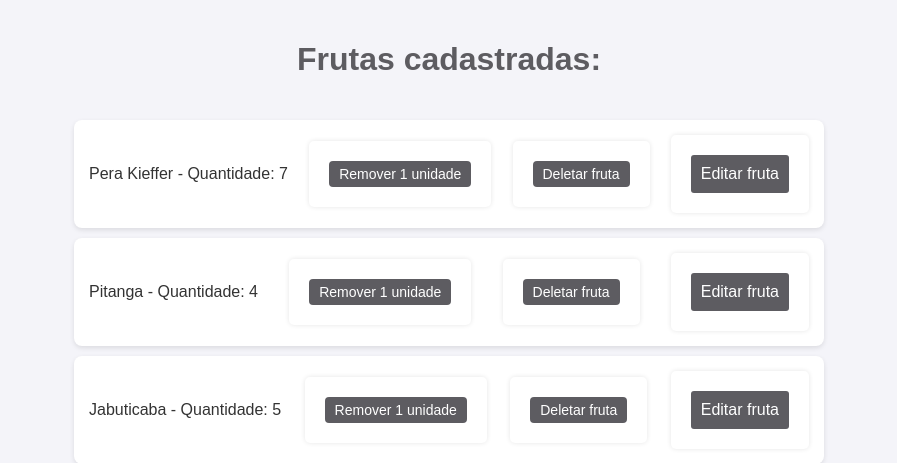
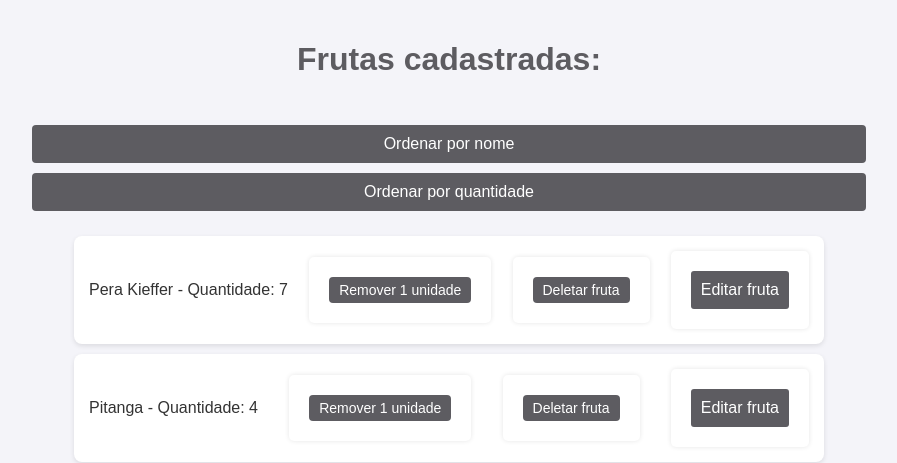
Before and after one commit to Murilonuness/Estudos-de-Logica-e-Python, a Django app: page / in a window 1280 px wide. Shown: the top 463 px of the page, without its empty margins (191-1088 px from the left). Run offline with Django 5.2, Linux system fonts and the light colour scheme; data comes from the database, SQL or seed files in the repository; both versions use the stored data as it was after the commit.

Commit message:
Funcionalidade: Adicionada ordenação por nome e quantidade com botões estilizados no template de listagem.

```diff
--- a/ex41.py/frutas/static/frutas/style.css
+++ b/ex41.py/frutas/static/frutas/style.css
@@ -104,6 +104,22 @@ form button:hover {
     text-align: center;
 }
 
+.botao-ordenar {
+    text-decoration: none;
+    background-color: #5D5C61;
+    color: white;
+    padding: 10px 20px;
+    margin: 5px;
+    border-radius: 4px;
+    font-size: 16px;
+    transition: background-color 0.3s ease;
+    width: 62%;
+}
+
+.botao-ordenar:hover {
+    background-color: #4a494d;
+}
+
 a {
     display: inline-block;
     text-decoration: none;
--- a/ex41.py/frutas/templates/frutas/lista.html
+++ b/ex41.py/frutas/templates/frutas/lista.html
@@ -7,6 +7,10 @@
 </head>
 <body>
     <h1>Frutas cadastradas:</h1>
+    <div style="text-align: center; margin-bottom: 20px;">
+        <a href="?ordenar_por=nome" class="botao-ordenar">Ordenar por nome</a>
+        <a href="?ordenar_por=quantidade" class="botao-ordenar">Ordenar por quantidade</a>
+    </div>
     <ul>
         {% if frutas %}
             {% for fruta in frutas %}
--- a/ex41.py/frutas/views.py
+++ b/ex41.py/frutas/views.py
@@ -2,7 +2,7 @@ from django.shortcuts import render, redirect, get_object_or_404
 from .models import Fruta
 
 def listar_adicionar_frutas(request):
-    if request.method == 'POST':
+    if request.method == 'POST' and 'nome' in request.POST:
         nome = request.POST['nome']
         qtd = int(request.POST['qtd'])
 
@@ -14,7 +14,14 @@ def listar_adicionar_frutas(request):
         fruta.save()
         return redirect('listar_frutas')
 
-    frutas = Fruta.objects.all()
+    ordenacao = request.GET.get('ordenar_por')
+    if ordenacao == 'nome':
+        frutas = Fruta.objects.all().order_by('nome')
+    elif ordenacao == 'quantidade':
+        frutas = Fruta.objects.all().order_by('qtd')
+    else:
+        frutas = Fruta.objects.all()
+
     return render(request, 'frutas/lista.html', {'frutas': frutas})
 
 def excluir_fruta(request, fruta_id):
```
Also changed, not shown: ex41.py/db.sqlite3.
